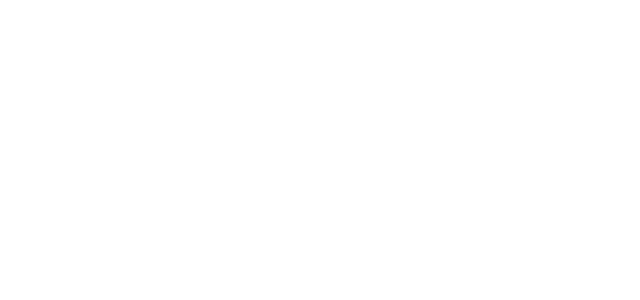
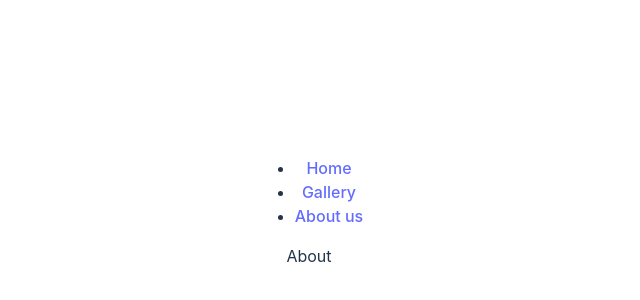
Before and after one commit to Friosn/phone-cataloge, a React (Vite) app in the folder app/: page /about in a window 1280 px wide. Shown: the part 196-496 px from the top of the page, without its empty margins (331-971 px from the left). Built offline with nearby package versions, Linux system fonts and the light colour scheme.

Commit message:
Routing and fetching

```diff
--- a/app/package.json
+++ b/app/package.json
@@ -12,7 +12,10 @@
   },
   "dependencies": {
     "react": "^18.2.0",
-    "react-dom": "^18.2.0"
+    "react-dom": "^18.2.0",
+    "react-router-dom": "^6.4.3",
+    "reactjs-popup": "^2.0.5",
+    "styled-components": "^5.3.6"
   },
   "devDependencies": {
     "@types/react": "^18.0.17",
--- a/app/src/App.jsx
+++ b/app/src/App.jsx
@@ -1,7 +1,21 @@
 import './App.css';
 
+import React from 'react';
+import { Outlet } from 'react-router-dom';
+
+import NavBar from './components/NavBar';
+
 const App = () => {
-  return <div className="App"></div>;
+  return (
+    <div className="App">
+      <NavBar />
+      <header></header>
+      <main>
+        <Outlet />
+      </main>
+      <footer></footer>
+    </div>
+  );
 };
 
 export default App;
--- /dev/null
+++ b/app/src/components/NavBar.jsx
@@ -0,0 +1,22 @@
+import React from 'react';
+import { NavLink } from 'react-router-dom';
+
+const NavBar = () => {
+  return (
+    <div>
+      <ul>
+        <li>
+          <NavLink to="">Home</NavLink>
+        </li>
+        <li>
+          <NavLink to="phones">Gallery</NavLink>
+        </li>
+        <li>
+          <NavLink to="about">About us</NavLink>
+        </li>
+      </ul>
+    </div>
+  );
+};
+
+export default NavBar;
--- a/app/src/main.jsx
+++ b/app/src/main.jsx
@@ -2,11 +2,25 @@ import './index.css';
 
 import React from 'react';
 import ReactDOM from 'react-dom/client';
+import { BrowserRouter, Route, Routes } from 'react-router-dom';
 
 import App from './App';
+import NotFound from './pages/404';
+import About from './pages/About';
+import Gallery from './pages/Gallery';
+import Home from './pages/Home';
 
 ReactDOM.createRoot(document.getElementById('root')).render(
   <React.StrictMode>
-    <App />
+    <BrowserRouter basename="/">
+      <Routes>
+        <Route path="/" element={<App />}>
+          <Route path="" element={<Home />} />
+          <Route path="phones" element={<Gallery />} />
+          <Route path="about" element={<About />} />
+          <Route path="*" element={<NotFound />} />
+        </Route>
+      </Routes>
+    </BrowserRouter>
   </React.StrictMode>,
 );
--- /dev/null
+++ b/app/src/pages/404.jsx
@@ -0,0 +1,7 @@
+import React from 'react';
+
+const NotFound = () => {
+  return <div>NotFound</div>;
+};
+
+export default NotFound;
--- /dev/null
+++ b/app/src/pages/About.jsx
@@ -0,0 +1,7 @@
+import React from 'react';
+
+const About = () => {
+  return <div>About</div>;
+};
+
+export default About;
--- /dev/null
+++ b/app/src/pages/Gallery.jsx
@@ -0,0 +1,28 @@
+import React from 'react';
+import { useEffect, useState } from 'react';
+
+import { gettingPhones } from '../service/api';
+
+const Gallery = () => {
+  const [phoneGallery, setPhoneGallery] = useState([]);
+
+  useEffect(() => {
+    const getPhones = () => {
+      setPhoneGallery(gettingPhones);
+    };
+    getPhones();
+  }, []);
+
+  return (
+    <>
+      {phoneGallery.length &&
+        phoneGallery.map((phone) => (
+          <div key={phone.id}>
+            <h2>{phone.name}</h2>
+          </div>
+        ))}
+    </>
+  );
+};
+
+export default Gallery;
--- /dev/null
+++ b/app/src/pages/Home.jsx
@@ -0,0 +1,7 @@
+import React from 'react';
+
+const Home = () => {
+  return <div>Home</div>;
+};
+
+export default Home;
--- /dev/null
+++ b/app/src/service/api.js
@@ -0,0 +1,5 @@
+export const gettingPhones = async () => {
+  const rawData = await fetch('http://localhost:3000/phones');
+  const dataToJson = await rawData.json();
+  return dataToJson;
+};
```
Also changed, not shown: app/src/components/Header.jsx (added, +7 -0 lines), 1 other file (tests, documents, lock files or other folders).
